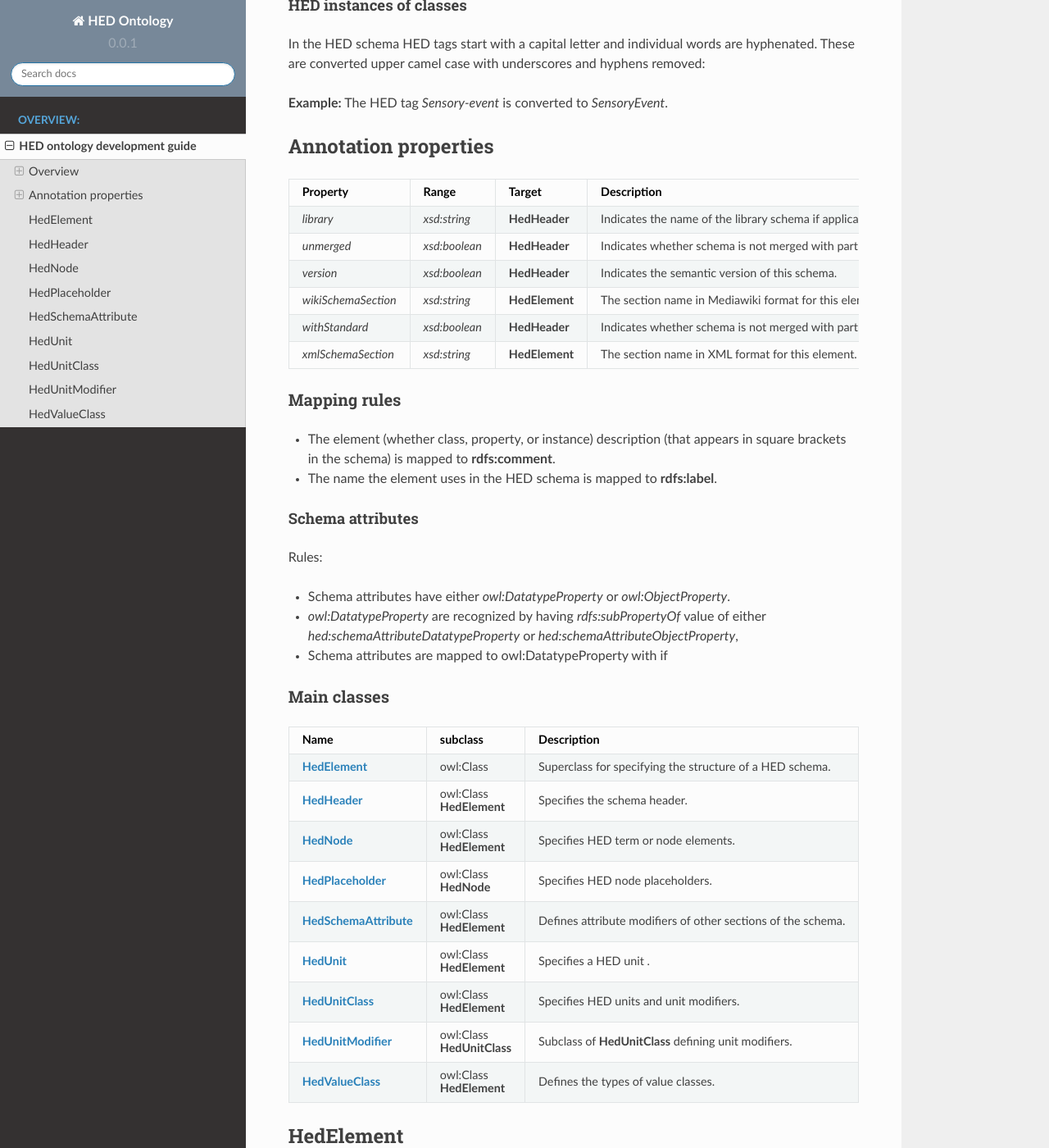
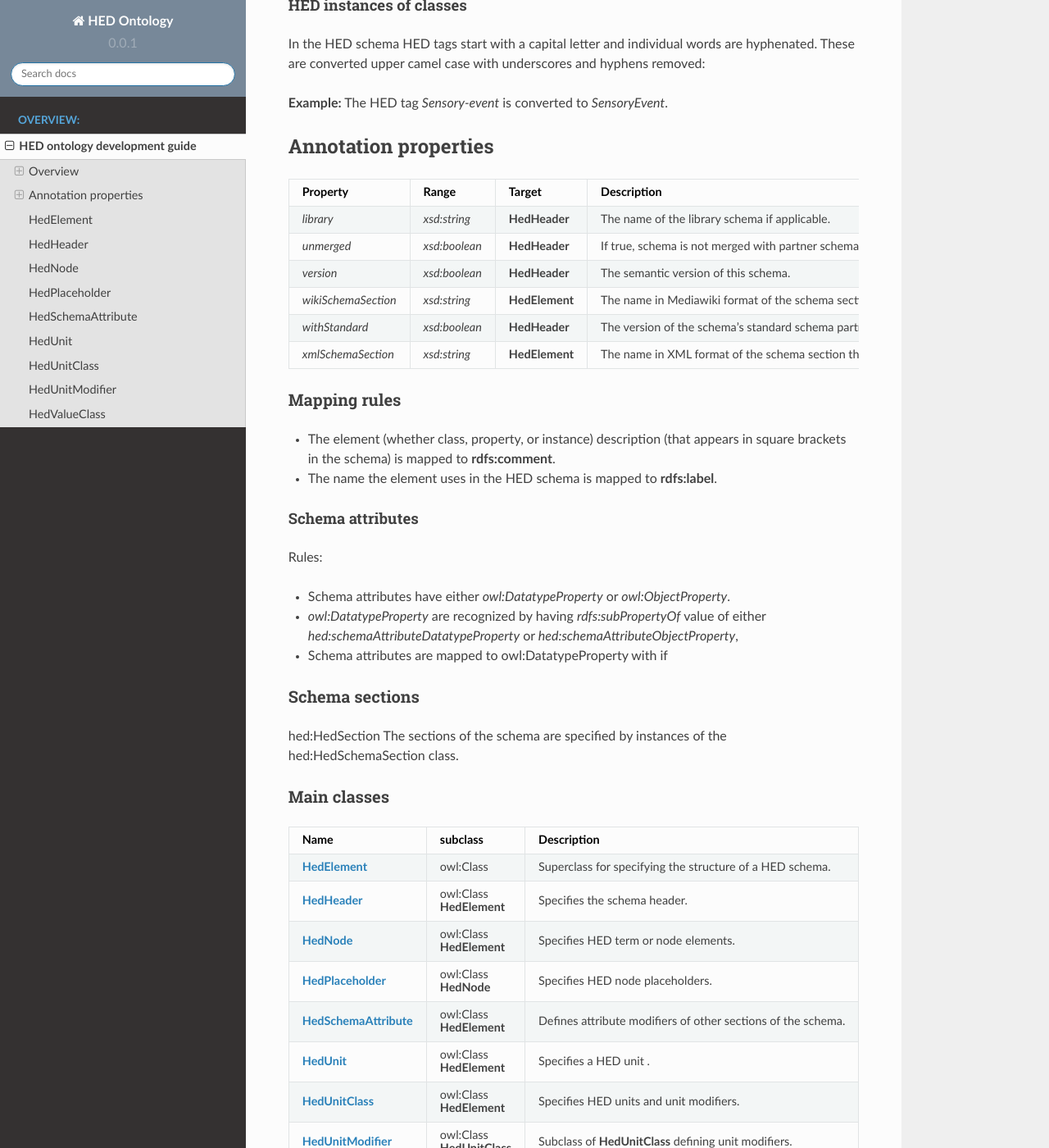
Before and after one commit to hed-standard/hed-ontology, a Sphinx documentation site: the page built from docs/source/RDFMappings.md, in a window 1280 px wide and 1400 px high, scrolled down 559 px. Shown: the whole window at 82% size. Built offline with Sphinx 7.4.7 and the Read the Docs theme 2.0.0, drawn with Linux system fonts in a browser that asks for light colours.

Commit message:
Introducing section classes

```diff
--- a/docs/source/RDFMappings.md
+++ b/docs/source/RDFMappings.md
@@ -24,14 +24,14 @@
 
 ## Annotation properties
 
-| Property            | Range         | Target         | Description                                                |
-|---------------------|---------------|----------------|------------------------------------------------------------|
-| *library*           | *xsd:string*  | **HedHeader**  | Indicates the name of the library schema if applicable.    |
-| *unmerged*          | *xsd:boolean* | **HedHeader**  | Indicates whether schema is not merged with partner schema. |
-| *version*           | *xsd:boolean* | **HedHeader**  | Indicates the semantic version of this schema.             |
-| *wikiSchemaSection* | *xsd:string*  | **HedElement** | The section name in Mediawiki format for this element.     |
-| *withStandard*      | *xsd:boolean* | **HedHeader**  | Indicates whether schema is not merged with partner schema. |
-| *xmlSchemaSection*  | *xsd:string*  | **HedElement** | The section name in XML format for this element.           |
+| Property            | Range         | Target         | Description                                                                 |
+|---------------------|---------------|----------------|-----------------------------------------------------------------------------|
+| *library*           | *xsd:string*  | **HedHeader**  | The name of the library schema if applicable.                               |
+| *unmerged*          | *xsd:boolean* | **HedHeader**  | If true, schema is not merged with partner schema.                          |
+| *version*           | *xsd:boolean* | **HedHeader**  | The semantic version of this schema.                                        |
+| *wikiSchemaSection* | *xsd:string*  | **HedElement** | The name in Mediawiki format of the schema section this element belongs to. |
+| *withStandard*      | *xsd:boolean* | **HedHeader**  | The version of the schema's standard schema partner.                        |
+| *xmlSchemaSection*  | *xsd:string*  | **HedElement** | The name in XML format of the schema section this element belongs to.       |
 
 
 ### Mapping rules
@@ -47,20 +47,22 @@
 -  *owl:DatatypeProperty* are recognized by having *rdfs:subPropertyOf* value of either *hed:schemaAttributeDatatypeProperty* or *hed:schemaAttributeObjectProperty*,
 - Schema attributes are mapped to owl:DatatypeProperty with if
 
+### Schema sections
+hed:HedSection The sections of the schema are specified by instances of the hed:HedSchemaSection class.
 
 ### Main classes
 
-| Name                                          | subclass                       | Description                                                  |
-|-----------------------------------------------|--------------------------------|--------------------------------------------------------------|
-| [**HedElement**](#hedelement)                 | owl:Class                      | Superclass for specifying the structure of a HED schema.     |
-| [**HedHeader**](#hedheader)                   | owl:Class<br/>**HedElement**   | Specifies the schema header.                                 |
-| [**HedNode**](#hednode)                       | owl:Class<br/>**HedElement**   | Specifies HED term or node elements.                         |
-| [**HedPlaceholder**](#hedplaceholder)         | owl:Class<br/>**HedNode**      | Specifies HED node placeholders.                             |
-| [**HedSchemaAttribute**](#hedschemaattribute) | owl:Class<br/>**HedElement**   | Defines attribute modifiers of other sections of the schema. |
-| [**HedUnit**](#hedunit)                       | owl:Class<br/>**HedElement**   | Specifies a HED unit .                                       |
-| [**HedUnitClass**](#hedunitclass)             | owl:Class<br/>**HedElement**   | Specifies HED units and unit modifiers.                      |
-| [**HedUnitModifier**](#hedunitmodifier)       | owl:Class<br/>**HedUnitClass** | Subclass of **HedUnitClass** defining unit modifiers.        |
-| [**HedValueClass**](#hedvalueclass)           | owl:Class<br/>**HedElement**   | Defines the types of value classes.                          |
+| Name                                            | subclass                       | Description                                                  |
+|-------------------------------------------------|--------------------------------|--------------------------------------------------------------|
+| [**HedElement**](#hedelement)  | owl:Class                      | Superclass for specifying the structure of a HED schema.     |
+| [**HedHeader**](#hedheader)                     | owl:Class<br/>**HedElement**   | Specifies the schema header.                                 |
+| [**HedNode**](#hednode)                         | owl:Class<br/>**HedElement**   | Specifies HED term or node elements.                         |
+| [**HedPlaceholder**](#hedplaceholder)           | owl:Class<br/>**HedNode**      | Specifies HED node placeholders.                             |
+| [**HedSchemaAttribute**](#hedschemaattribute)   | owl:Class<br/>**HedElement**   | Defines attribute modifiers of other sections of the schema. |
+| [**HedUnit**](#hedunit)                         | owl:Class<br/>**HedElement**   | Specifies a HED unit .                                       |
+| [**HedUnitClass**](#hedunitclass)               | owl:Class<br/>**HedElement**   | Specifies HED units and unit modifiers.                      |
+| [**HedUnitModifier**](#hedunitmodifier)         | owl:Class<br/>**HedUnitClass** | Subclass of **HedUnitClass** defining unit modifiers.        |
+| [**HedValueClass**](#hedvalueclass)             | owl:Class<br/>**HedElement**   | Defines the types of value classes.                          |
 
 ## HedElement
 **HedElement** is the superclass for all structure of the HED schema.
```
Also changed, not shown: 3 other files.
